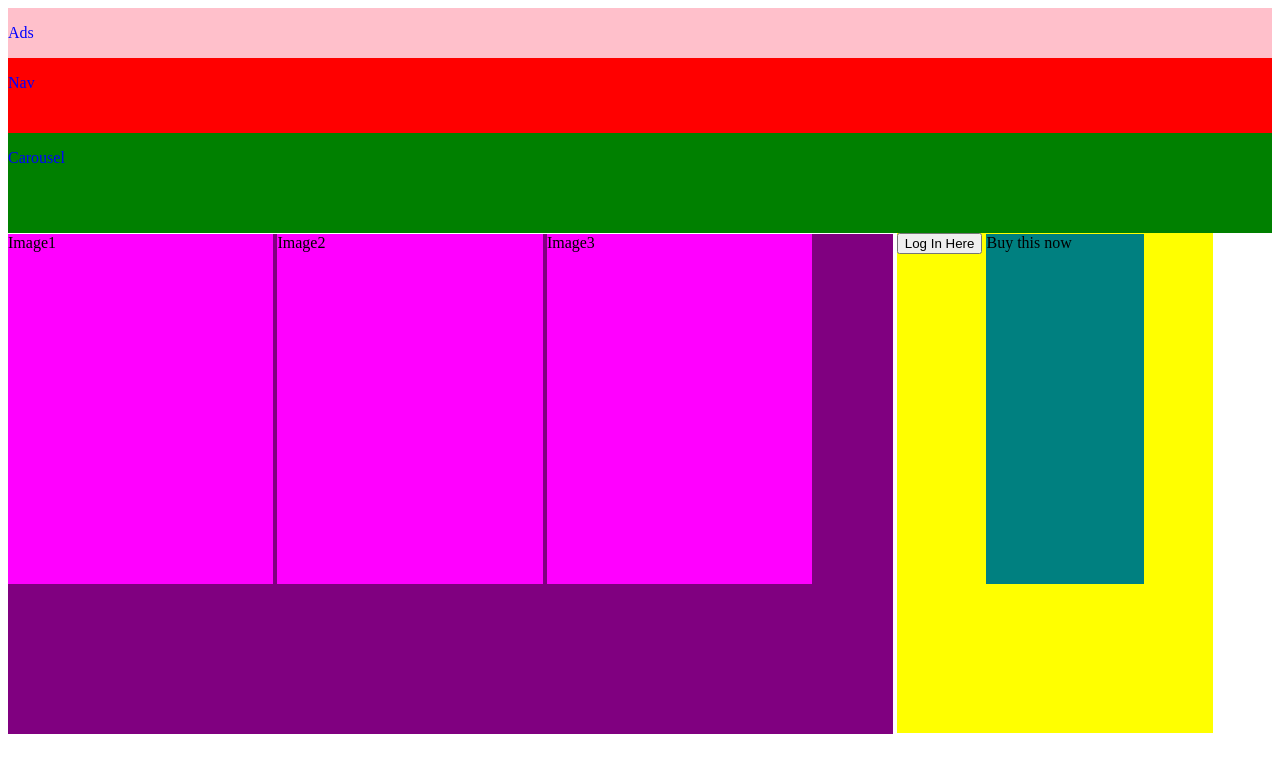
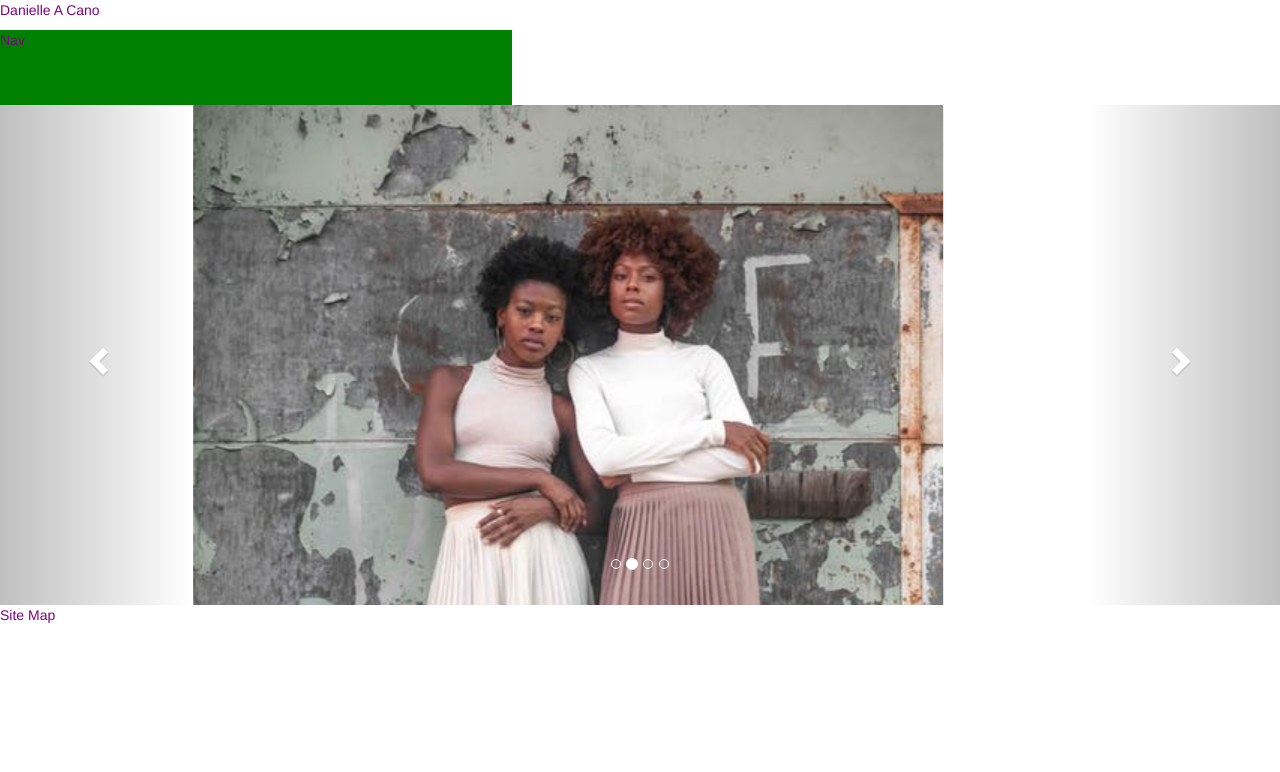
Before and after one commit to awichmann-mintel/awichmann-mintel.github.io, a plain HTML site: page danielles_site/index.html in a window 1280 px wide. Drawn offline with nearby package versions, Linux system fonts and the light colour scheme.

Commit message:
Danielle's improvements

```diff
--- /dev/null
+++ b/danielles_site/Portfolio Styling.css
@@ -0,0 +1,47 @@
+p{
+    color: purple;
+}
+#MyName {
+    display: inline-block;
+    background-color: gray;
+    width: 20%;
+    height: 35px;
+}
+#Nav {
+    background-color: green;
+    width: 40%;
+    height: 75px;
+}
+#Carousel {
+    background-color: pink;
+    width: 50%;
+    height: 50px;
+}
+#Site Map {
+    background-color: blue;
+    width: 20%;
+    height: 30px;
+}
+/* img{
+    width: 100%;
+    height: auto;
+} */
+#Image1{
+    background-image: url("PortfolioImages/Fashion1.jpeg")
+}
+#Image2{
+    background-image: url("PortfolioImages/Fashion2.jpeg");
+
+}
+#Image3{
+    background-image: url("PortfolioImages/Fashion3.jpeg")
+}
+#Image4{
+    background-image: url("PortfolioImages/Fashion4.jpeg")
+}
+.Image{
+    height:500px;
+    width: 750px;
+    background-size: cover;
+    margin: auto;
+}
--- a/danielles_site/index.html
+++ b/danielles_site/index.html
@@ -5,32 +5,62 @@
     <meta charset="UTF-8">
     <meta name="viewport" content="width=device-width, initial-scale=1.0">
     <meta http-equiv="X-UA-Compatible" content="ie=edge">
-        <title>Document</title>
-        <link rel="stylesheet" href="Styling.css"/>
+    <title>Homepage</title>
+    <link rel="stylesheet" href="Portfolio Styling.css" />
+
+
+    <link rel="stylesheet" href="https://maxcdn.bootstrapcdn.com/bootstrap/3.4.0/css/bootstrap.min.css">
+    <script src="https://ajax.googleapis.com/ajax/libs/jquery/3.3.1/jquery.min.js"></script>
+    <script src="https://maxcdn.bootstrapcdn.com/bootstrap/3.4.0/js/bootstrap.min.js"></script>
+
+
 </head>
 
 <body>
-        <div id= "Container">
-            <div id="Ads">
-                <p>Ads</p>
+    <div id="Intro">
+        <div id="My Name">
+            <p>Danielle A Cano</p>
         </div>
         <div id="Nav">
             <p>Nav</p>
         </div>
-            <div id="Carousel">
-                <p>Carousel</p>
+        <div id="myCarousel" class="carousel slide" data-ride="carousel">
+            <ol class="carousel-indicators">
+                <li data-target="#myCarousel" data-slide-to="0" class="active"></li>
+                <li data-target="#myCarousel" data-slide-to="1"></li>
+                <li data-target="#myCarousel" data-slide-to="2"></li>
+                <li data-target="#myCarousel" data-slide-to="3"></li>
+            </ol>
+            <div class="carousel-inner">
+                <div class="item active">
+                    <div id="Image1" class="Image"></div>
+                </div>
+                <div class="item" >
+                    <div id="Image2" class="Image"></div>
+                </div>
+                <div class="item">
+                    <div id="Image3" class="Image"></div>
+                </div>
+                <div class="item">
+                    <div id="Image4" class="Image"></div>
+                </div>
+                <a class="left carousel-control" href="#myCarousel" data-slide="prev">
+                    <span class="glyphicon glyphicon-chevron-left"></span>
+                    <span class="sr-only">Previous</span>
+                </a>
+                <a class="right carousel-control" href="#myCarousel" data-slide="next">
+                    <span class="glyphicon glyphicon-chevron-right"></span>
+                    <span class="sr-only">Next</span>
+                </a>
+            </div>
+        </div>
 
     </div>
-            <div id="left_content">
-                <div id= "Image-1" class="image">Image1</div>
-                <div id= "Image-2" class="image">Image2</div>
-                <div id= "Image-3" class="image">Image3</div>
+    <div id="Site Map">
+        <p>Site Map</p>
     </div>
-            <div id="right_content">
-                <div id="button"><button>Log In Here</button></div>
-                <div id="ad">Buy this now</div>
+
+
     </div>
-        </div>
+
 </body>
-
-</html>
```
Also changed, not shown: danielles_site/PortfolioImages/Fashion1.jpeg (added), danielles_site/PortfolioImages/Fashion2.jpeg (added), danielles_site/PortfolioImages/Fashion3.jpeg (added), danielles_site/PortfolioImages/Fashion4.jpeg (added). Lines whose indentation alone changed are shown as unchanged.
